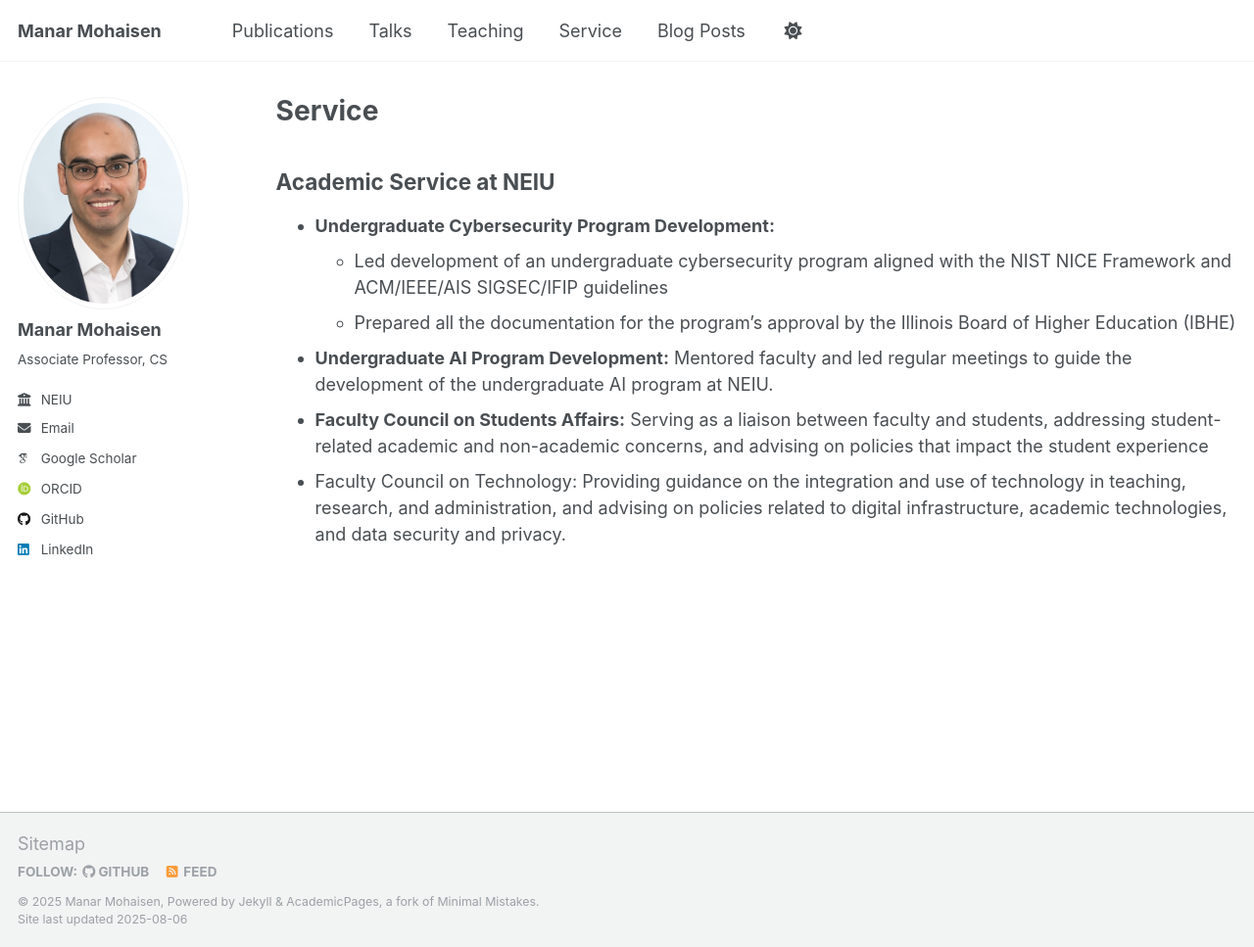
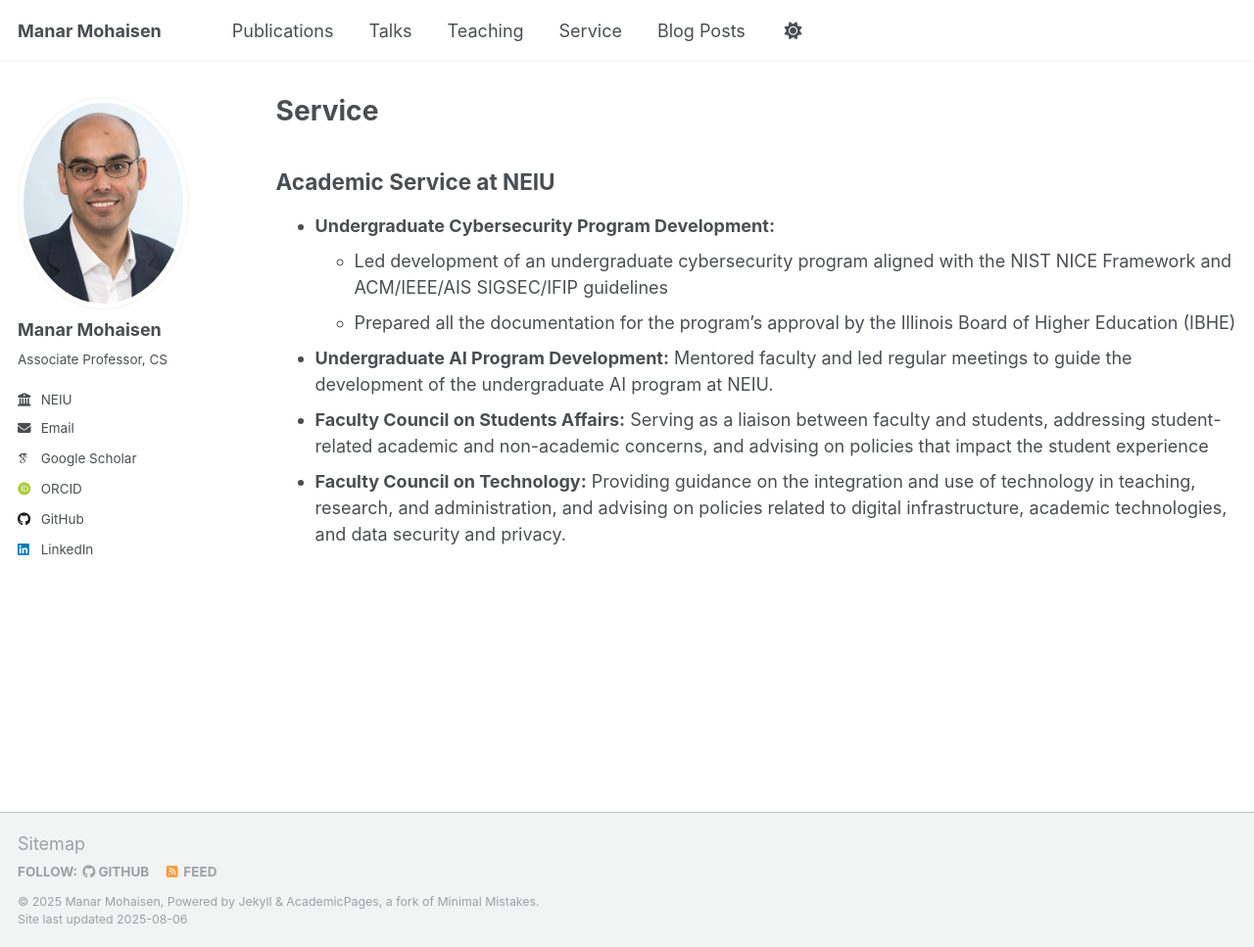
Before and after one commit to manarmohaisen/manarmohaisen.github.io, a Jekyll site: the page built from _pages/service.md, in a window 1280 px wide and 967 px high. Shown: the whole window at 98% size. Built offline with Jekyll 4.4.1, drawn with Linux system fonts in a browser that asks for light colours; some web fonts are replaced; a script that is not in the unit is left out.

```diff
--- a/_pages/service.md
+++ b/_pages/service.md
@@ -12,4 +12,4 @@ author_profile: true
   * Prepared all the documentation for the program's approval by the Illinois Board of Higher Education (IBHE)
 - **Undergraduate AI Program Development:** Mentored faculty and led regular meetings to guide the development of the undergraduate AI program at NEIU.
 - **Faculty Council on Students Affairs:** Serving as a liaison between faculty and students, addressing student-related academic and non-academic concerns, and advising on policies that impact the student experience
-- Faculty Council on Technology: Providing guidance on the integration and use of technology in teaching, research, and administration, and advising on policies related to digital infrastructure, academic technologies, and data security and privacy.
+- **Faculty Council on Technology:** Providing guidance on the integration and use of technology in teaching, research, and administration, and advising on policies related to digital infrastructure, academic technologies, and data security and privacy.
```
